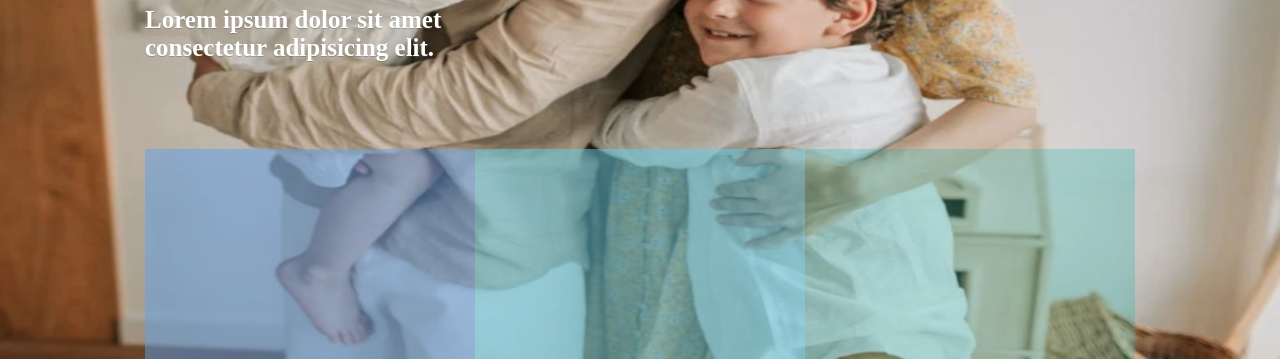
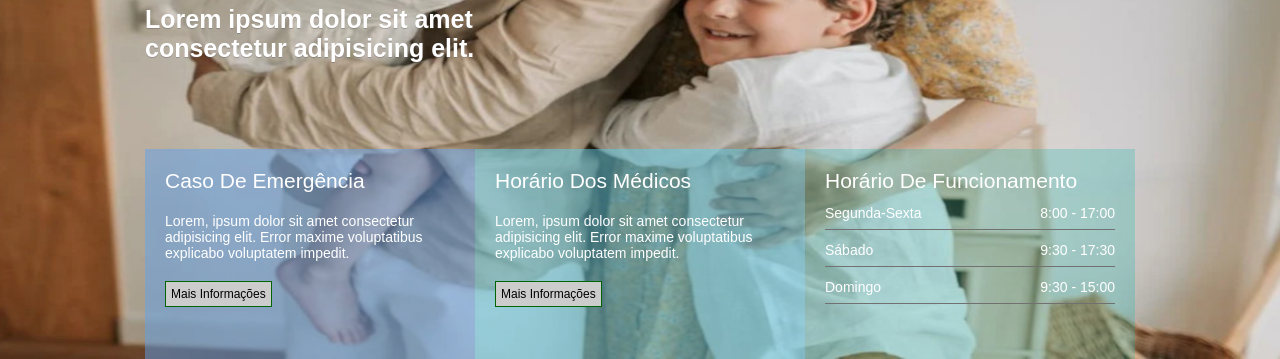
Before and after one commit to mateusChagas-pw/site-centroMedico, a plain HTML site: page index.html in a window 1280 px wide. Shown: the part 461-820 px from the top of the page. Drawn offline with Linux system fonts and the light colour scheme.

Commit message:
Finalizacao do banner

```diff
--- a/css/estilo.css
+++ b/css/estilo.css
@@ -2,6 +2,7 @@
 * {
     margin: 0;
     padding: 0;
+    font-family: Arial, Helvetica, sans-serif;
 }
 
 header {
@@ -67,14 +68,14 @@ nav a:hover {
     flex-direction: column;
 }
 
-.banner_titulo {
+.banner_topo {
     flex: 1;
     display: flex;
     flex-direction: column;
     justify-content: center;
 }
 
-.banner_titulo h1 {
+.banner_topo h1 {
     color: #fff;
     font-size: 70px;
     text-shadow: 0px 1px 0px #5555;
@@ -83,7 +84,7 @@ nav a:hover {
     max-width: 350px;
 
 }
-.banner_titulo h2 {
+.banner_topo h2 {
     color: #fff;
     font-size: 25px;
     text-shadow: 0px 1px 0px #5555;
@@ -97,6 +98,8 @@ nav a:hover {
 }
 .opcao1,.opcao2,.opcao3 {
     flex: 1;
+    color: #fff;
+    padding: 20px;
 }
 
 .opcao1 {
@@ -110,3 +113,32 @@ nav a:hover {
 .opcao3 {
     background-color: rgba(16, 180, 172, 0.253);
 }
+
+.banner_titulo {
+    font-size: 21px;
+}
+
+.banner_desc {
+    font-size: 14px;
+    margin-top: 20px;
+    margin-bottom: 20px;
+}
+
+.banner_opcoes a {
+    display: inline-block;
+    text-decoration: none;
+    color:black;
+    border: solid 1px darkgreen;
+    padding: 5px;
+    font-size: 12px;
+    background-color: #ccc;
+}
+
+.banner_horario {
+    font-size: 14px;
+    margin-top: 12px;
+    display: flex;
+    justify-content: space-between;
+    border-bottom: 1px solid #717171;
+    padding-bottom: 8px;
+}
--- a/index.html
+++ b/index.html
@@ -33,22 +33,52 @@
 
     <section id="banner">
         <div class="container coluna">
-            <div class="banner_titulo">
+            <div class="banner_topo">
                 <h1>Exeperiêcia De Alto Nível</h1>
                 <h2>Lorem ipsum dolor sit amet consectetur adipisicing elit.</h2>
             </div>
 
             <div class="banner_opcoes">
                 <div class="opcao1">
+                    <div class="banner_titulo">
+                        Caso De Emergência
+                    </div>
 
+                    <div class="banner_desc">
+                        Lorem, ipsum dolor sit amet consectetur adipisicing elit. Error maxime voluptatibus explicabo voluptatem impedit.
+                    </div>
+                    <a href="#">Mais Informações</a>
                 </div>
 
                 <div class="opcao2">
+                    <div class="banner_titulo">
+                        Horário Dos Médicos
+                    </div>
 
+                    <div class="banner_desc">
+                        Lorem, ipsum dolor sit amet consectetur adipisicing elit. Error maxime voluptatibus explicabo voluptatem impedit.
+                    </div>
+                    <a href="#">Mais Informações</a>
                 </div>
 
                 <div class="opcao3">
+                    <div class="banner_titulo">
+                        Horário De Funcionamento
+                    </div>
 
+                    <div class="banner_horario">
+                        <div>Segunda-Sexta</div>
+                        <div>8:00 - 17:00</div>
+                    </div>
+
+                    <div class="banner_horario">
+                        <div>Sábado</div>
+                        <div>9:30 - 17:30</div>
+                    </div>
+                    <div class="banner_horario">
+                        <div>Domingo</div>
+                        <div>9:30 - 15:00</div>
+                    </div>
                 </div>
             </div>
         </div>
```
